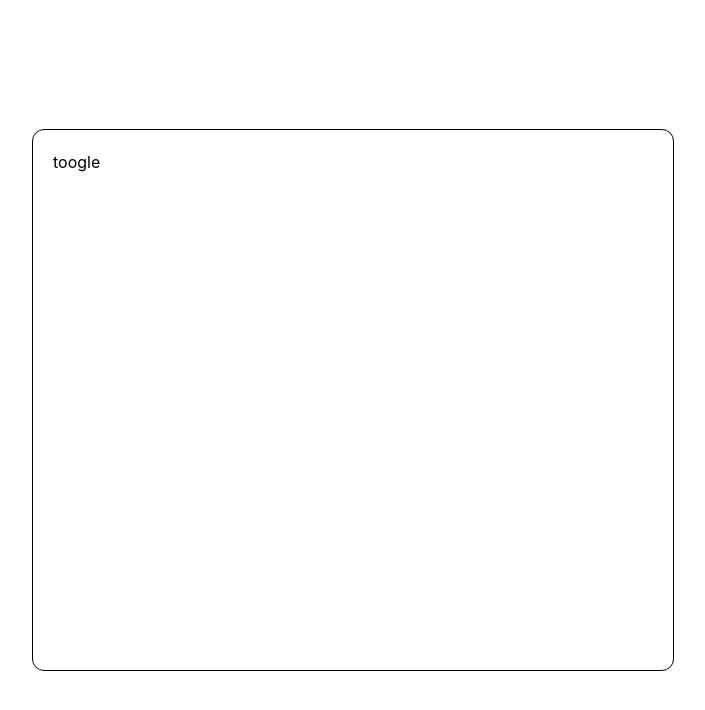
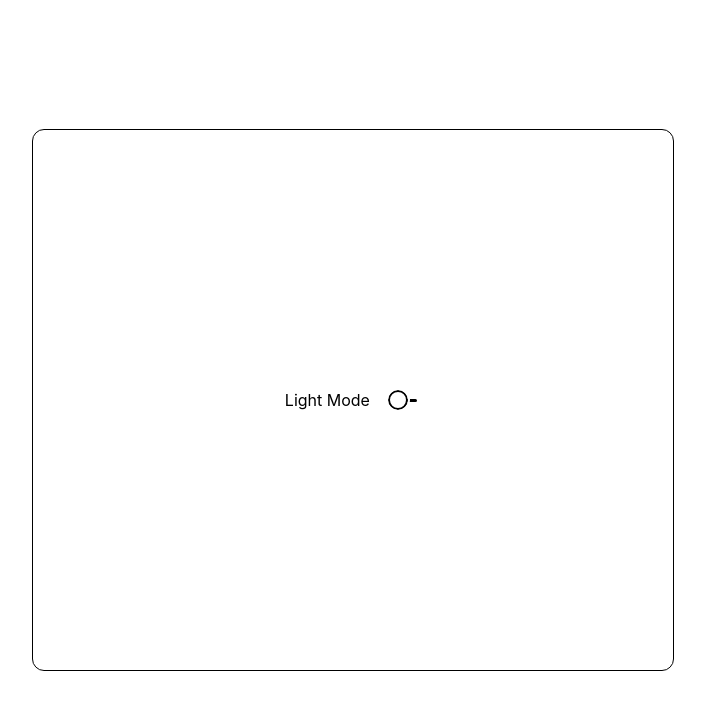
Before and after one commit to annisa-rachma/UI-playground, a React (Vite) app: page / in a window 1280 px wide. Shown: the top 710 px of the page, without its empty margins (287-992 px from the left). Built offline with nearby package versions, Linux system fonts and the light colour scheme.

Commit message:
add toggle dark-light component

```diff
--- /dev/null
+++ b/src/components/Toggle/Toggle.module.css
@@ -0,0 +1,55 @@
+.wrapper {
+  display: flex;
+  align-items: center;
+  margin: auto;
+  gap: 16px;
+}
+.toggle {
+  cursor: pointer;
+  position: relative;
+  border: none;
+  background: transparent;
+}
+.toggle:before {
+  content: '';
+  position: absolute;
+  z-index: 0;
+  top: -8px;
+  left: -8px;
+  right: -8px;
+  bottom: -8px;
+}
+.toggle:after {
+  content: '';
+  position: absolute;
+  z-index: 1;
+  top: 0;
+  left: var(--radius);
+  right: var(--radius);
+  bottom: 0;
+  margin: auto;
+  height: 3px;
+  background: var(--color-text);
+  border-radius: 10px;
+  outline: none;
+}
+.toggle:focus-visible {
+  outline: 2px auto hsl(345deg 100% 50%);
+  outline-offset: 2px;
+}
+
+.ball {
+  background: var(--color-bg);
+  outline: 2px solid var(--color-bg);
+  display: block;
+  position: relative;
+  z-index: 2;
+  border-radius: 50%;
+  /* background: var(--color-bg); */
+  border: 2px solid var(--color-text);
+  /* outline: 2px solid var(--color-bg); */
+}
+
+/* button {
+  outline: none;
+} */
--- a/src/components/Toggle/Toggle.tsx
+++ b/src/components/Toggle/Toggle.tsx
@@ -1,9 +1,54 @@
-import React from 'react'
+import React from "react";
+import styles from "./Toggle.module.css";
 
-export default function Toggle() {
+type toggleProps = {
+  label: string;
+  checked: boolean;
+  handleToggle: (value: boolean) => void;
+  size?: number;
+  backdropColor?: string;
+};
+
+export default function Toggle({
+  label,
+  checked,
+  handleToggle,
+  size = 16,
+  backdropColor = "white",
+}: toggleProps) {
+  const padding = size * 0.1;
+  const width = size * 2 + padding * 2;
+
+  const btnStyle = {
+    width,
+    padding,
+    '--radius' : size * 0.25 + 'px',
+    '--backdrop-color' : backdropColor
+  };
+
+  const ballStyle = {
+    width : size,
+    height : size,
+    // "--color-bg" : 'white'
+    transform: checked ? `translateX(100%)` : `translateX(0%)`,
+
+  }
+
+  const id = React.useId();
+
   return (
-    <div className=''>
-      toogle
+    <div className={styles.wrapper}>
+      <label htmlFor={id}>{label}</label>
+      <button
+        className={styles.toggle}
+        type="button"
+        id={id}
+        aria-pressed={checked}
+        style={btnStyle}
+        onClick={() => handleToggle(!checked)}
+      >
+        <span className={styles.ball} style={ballStyle} />
+      </button>
     </div>
-  )
+  );
 }
--- a/src/components/Toggle/ToggleContainer.tsx
+++ b/src/components/Toggle/ToggleContainer.tsx
@@ -1,5 +1,5 @@
 import React from "react";
-import "./ToggleContainer.css";
+import styles from "./ToggleContainer.module.css";
 import Toggle from "./Toggle";
 
 
@@ -8,13 +8,13 @@ export default function ToggleContainer() {
 
   return (
     <div
-      className="container"
+      className={styles.container}
       style={{
         "--color-bg": isDarkMode ? "black" : "white",
         "--color-text": isDarkMode ? "white" : "black",
       } as React.CSSProperties }
     >
-      <Toggle />
+      <Toggle label={isDarkMode ? 'Dark Mode' : 'Light Mode'}  checked={isDarkMode} handleToggle={setIsDarkMode} />
     </div>
   );
 }
```
Also changed, not shown: src/components/Toggle/Toggle.css (deleted), src/components/Toggle/ToggleContainer.module.css (renamed from src/components/Toggle/ToggleContainer.css).
